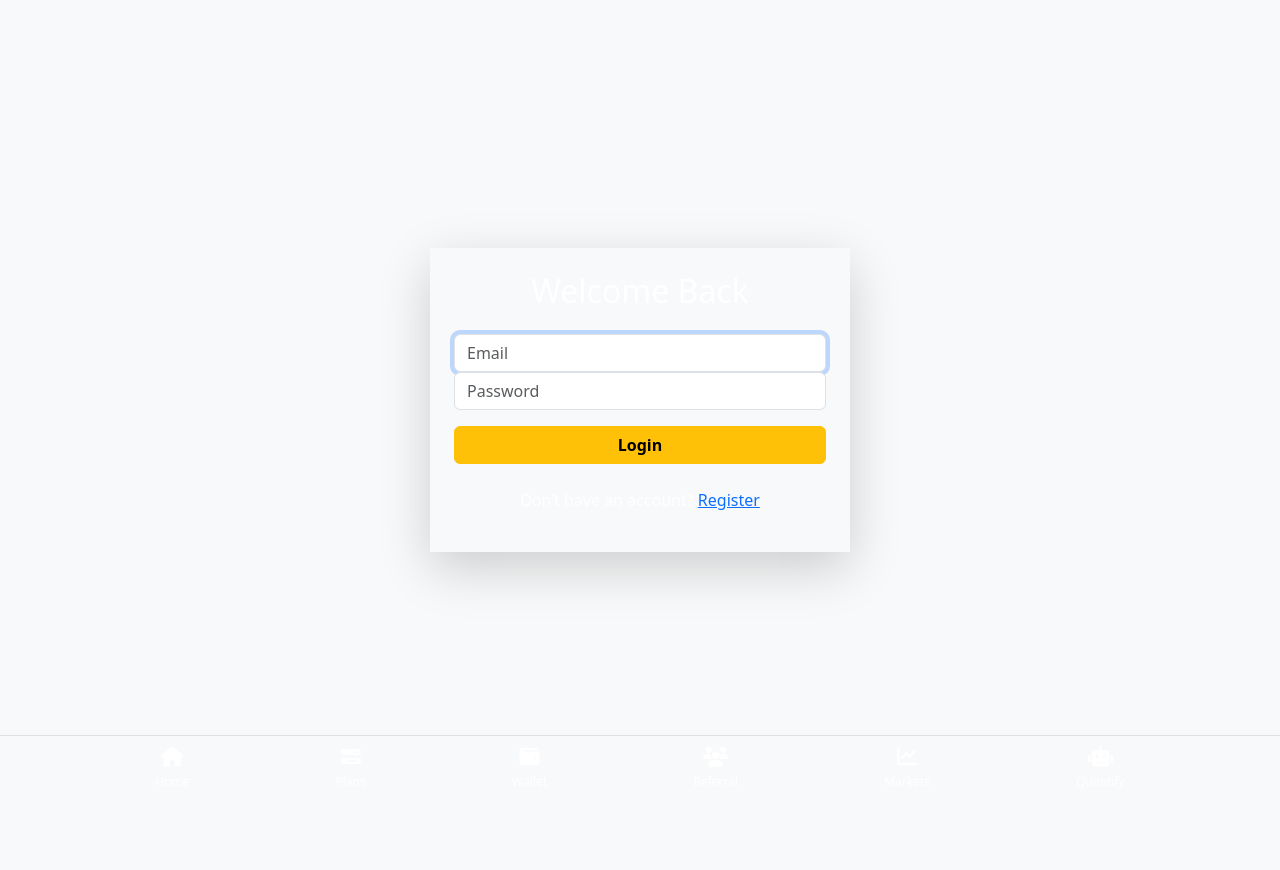
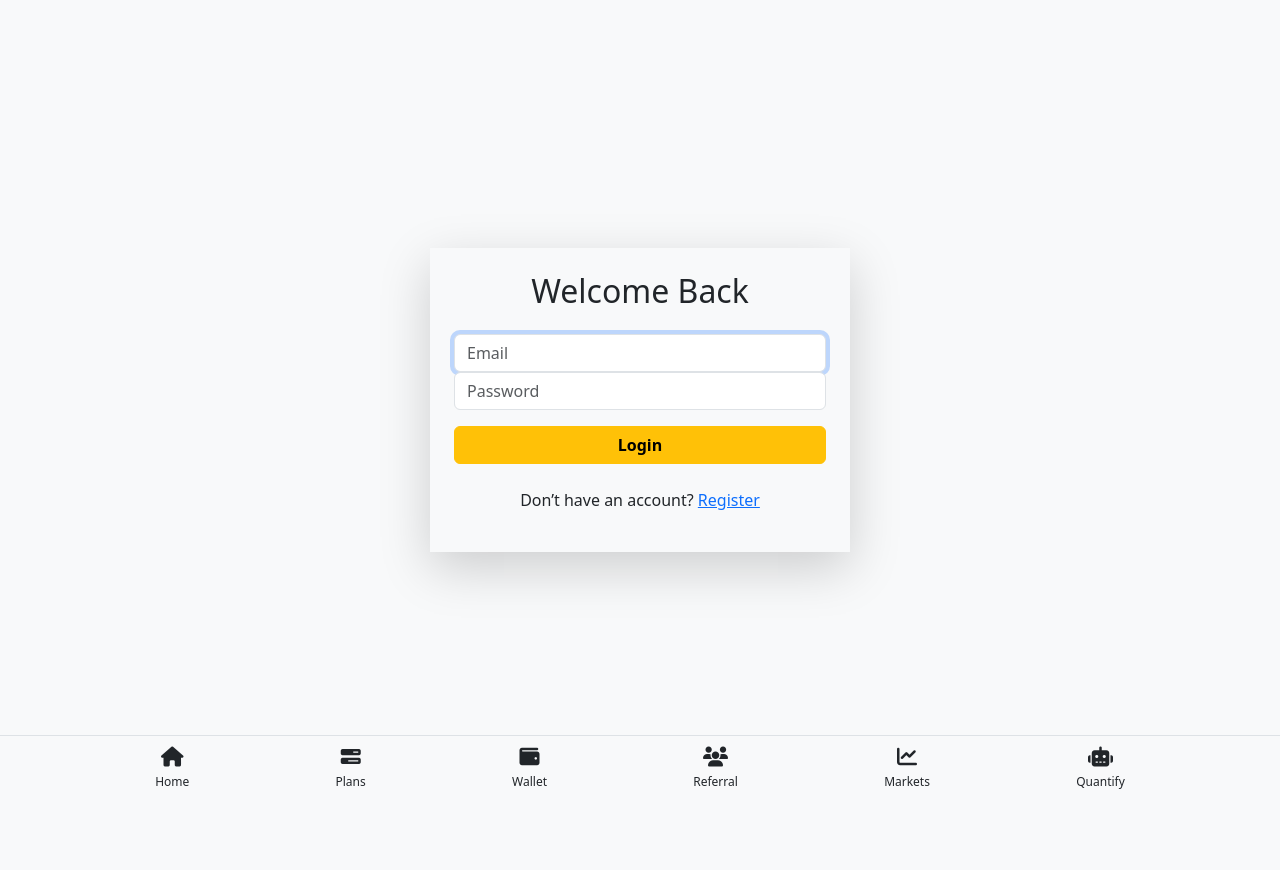
Before and after one commit to vumiiliakonga2-ctrl/-ai-invest-app, a Flask app: page /login in a window 1280 px wide. Run offline with Flask 3, Linux system fonts and the light colour scheme.

Commit message:
Update login.html

```diff
--- a/templates/login.html
+++ b/templates/login.html
@@ -1,6 +1,6 @@
 {% extends "base.html" %}
 {% block title %}Login - AI Crypto Investment{% endblock %}
-{% block body_class %}bg-blue-900 text-white{% endblock %}
+{% block body_class %}bg-blue-900 text-green{% endblock %}
 
 {% block content %}
 <div class="d-flex justify-content-center align-items-center min-vh-100">
@@ -25,9 +25,9 @@
     <!-- Login Form -->
     <form method="POST" action="/login" class="space-y-4">
       <input type="email" name="email" placeholder="Email" required autofocus
-             class="form-control bg-blue-700 text-white border border-blue-500 placeholder-gray-300" />
+             class="form-control bg-blue-700 text-green border border-blue-500 placeholder-gray-300" />
       <input type="password" name="password" placeholder="Password" required
-             class="form-control bg-blue-700 text-white border border-blue-500 placeholder-gray-300" />
+             class="form-control bg-blue-700 text-black border border-blue-500 placeholder-gray-300" />
       <button type="submit"
               class="btn btn-warning w-100 mt-3 fw-bold">
         Login
```
